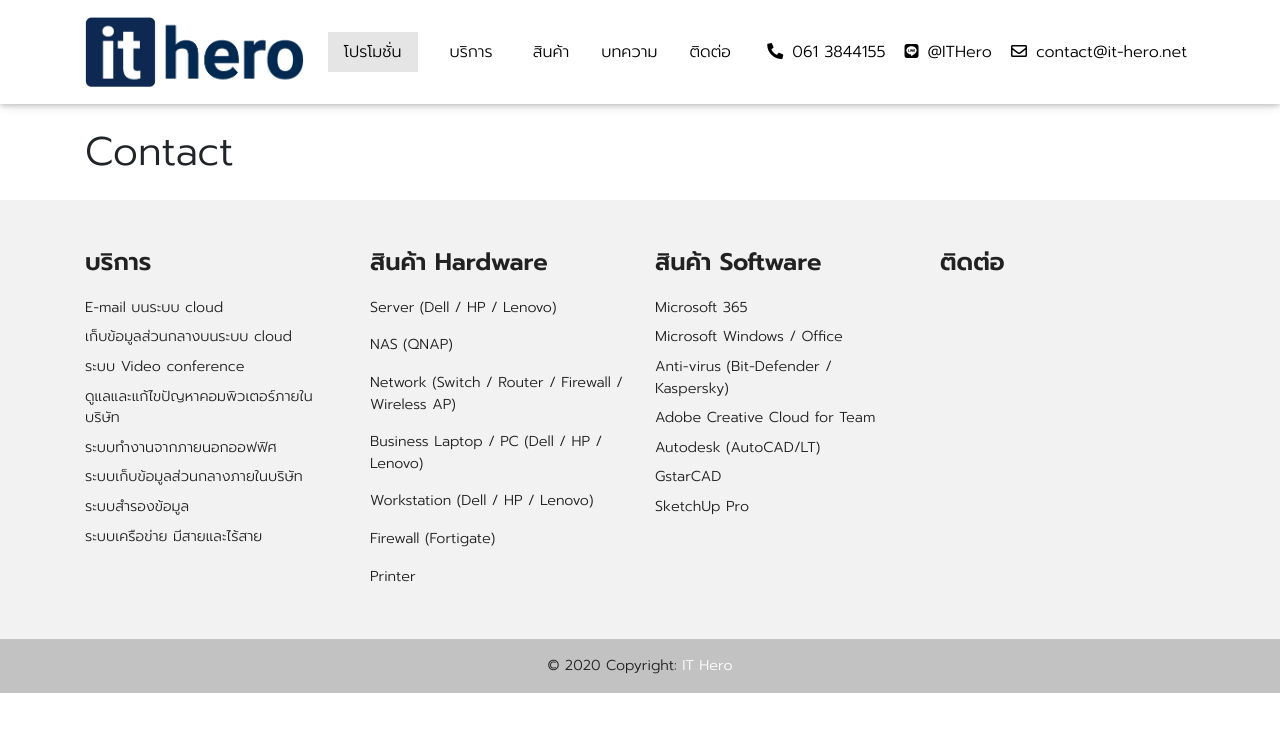
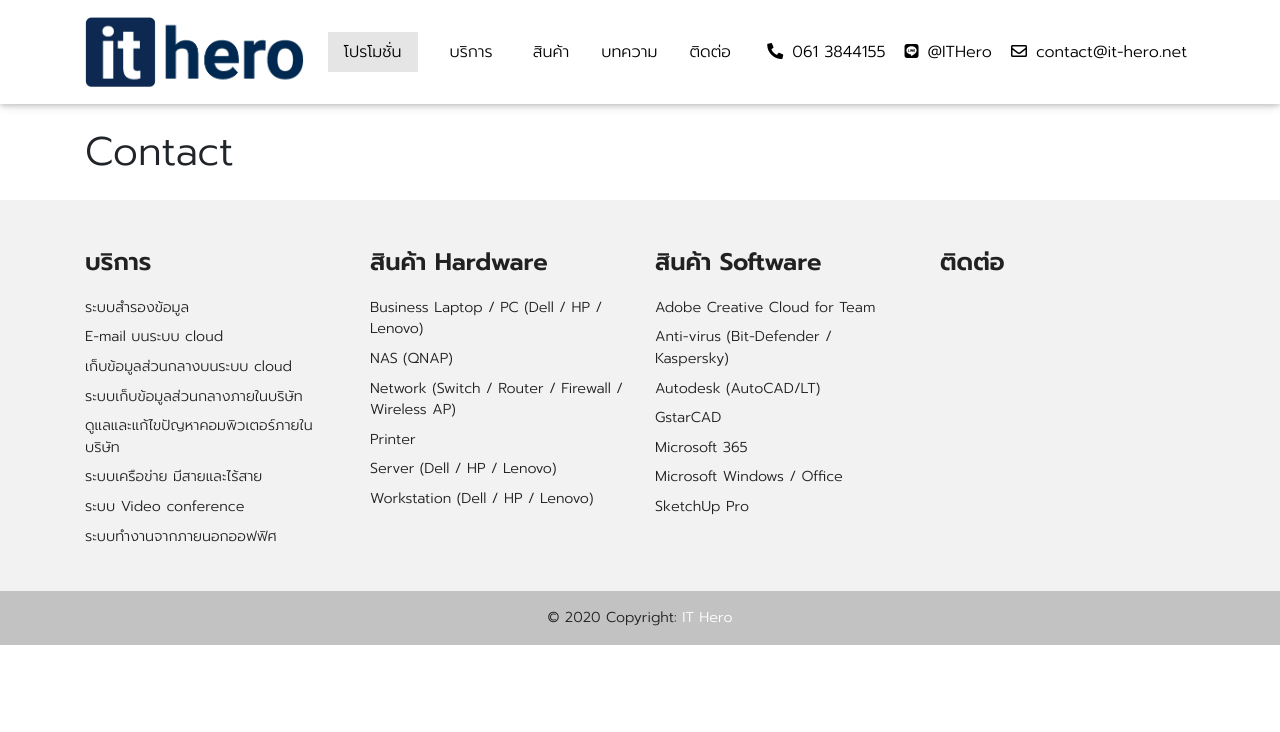
Before and after one commit to nexus2live-git/website-it-hero, a Jekyll site: the page built from contact.html, in a window 1280 px wide. Shown: the top 732 px of the page. Built offline with Jekyll 4.4.1, drawn with Linux system fonts in a browser that asks for light colours; nearby versions of some CDN libraries; some of the changed lines change nothing that is shown.

Commit message:
update template

```diff
--- a/_layouts/default.html
+++ b/_layouts/default.html
@@ -116,38 +116,25 @@
       <div class="col-12 col-sm-6 col-md-3">
         <h4>บริการ</h4>
         <ul>
-          <li>E-mail บนระบบ cloud</li>
-          <li>เก็บข้อมูลส่วนกลางบนระบบ cloud</li>
-          <li>ระบบ Video conference</li>
-          <li>ดูแลและแก้ไขปัญหาคอมพิวเตอร์ภายในบริษัท</li>
-          <li>ระบบทำงานจากภายนอกออฟฟิศ</li>
-          <li>ระบบเก็บข้อมูลส่วนกลางภายในบริษัท</li>
-          <li>ระบบสำรองข้อมูล</li>
-          <li>ระบบเครือข่าย มีสายและไร้สาย</li>
+          {% for service in site.services %}
+          <li><a href="{{service.url}}">{{ service.title }}</a></li>
+          {% endfor %}
         </ul>
       </div>
       <div class="col-12 col-sm-6 col-md-3">
         <h4>สินค้า Hardware</h4>
         <ul>
-          <li>Server (Dell / HP / Lenovo)<li>
-          <li>NAS (QNAP)<li>
-          <li>Network (Switch / Router / Firewall / Wireless AP)<li>
-          <li>Business Laptop / PC (Dell / HP / Lenovo)<li>
-          <li>Workstation (Dell / HP / Lenovo)<li>
-          <li>Firewall (Fortigate)<li>
-          <li>Printer<li>
+          {% for product in site.products_hardware %}
+          <li><a href="{{product.url}}">{{ product.title }}</a></li>
+          {% endfor %}
         </ul>
       </div>
       <div class="col-12 col-sm-6 col-md-3">
         <h4>สินค้า Software</h4>
         <ul>
-          <li>Microsoft 365</li>
-          <li>Microsoft Windows / Office</li>
-          <li>Anti-virus (Bit-Defender / Kaspersky)</li>
-          <li>Adobe Creative Cloud for Team</li>
-          <li>Autodesk (AutoCAD/LT)</li>
-          <li>GstarCAD</li>
-          <li>SketchUp Pro</li>
+          {% for product in site.products_software %}
+          <li><a href="{{product.url}}">{{ product.title }}</a></li>
+          {% endfor %}
         </ul>
       </div>
       <div class="col-12 col-sm-6 col-md-3">
--- a/assets/css/custom.css
+++ b/assets/css/custom.css
@@ -13,3 +13,6 @@
 .custom-footer ul li{
 	padding:0.25rem 0;
 }
+.custom-footer a{
+	color:#212121!important;
+}
```
